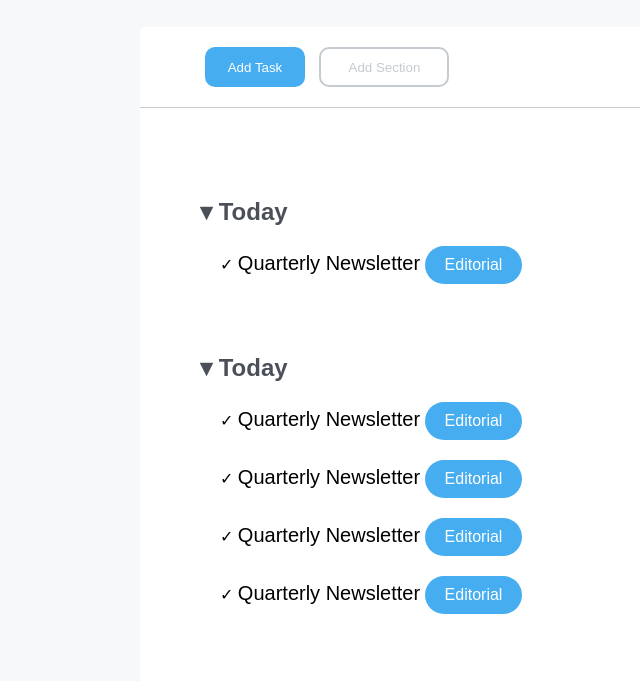
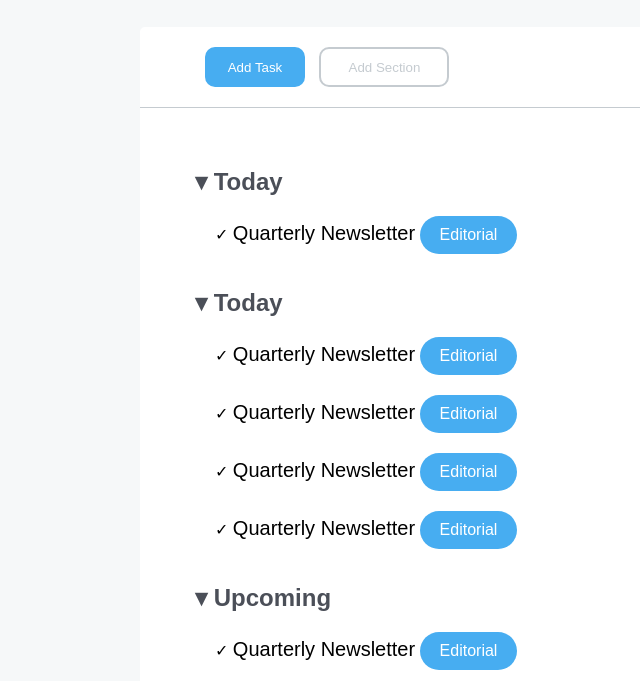
Before and after one commit to Michael-Bombini/html-css-toboolist, a plain HTML site: page index.html in a window 1280 px wide. Shown: the part 83-764 px from the top of the page, without its empty margins (0-640 px from the left). Drawn offline with Linux system fonts and the light colour scheme.

Commit message:
Migliorie margin e padding

```diff
--- a/css/style.css
+++ b/css/style.css
@@ -135,8 +135,8 @@ header img {
 
 
 .section-task {
-    margin-top: 30px;
-    padding: 10px;
+    margin-top: 5px;
+    padding: 5px;
 
 }
 
```
